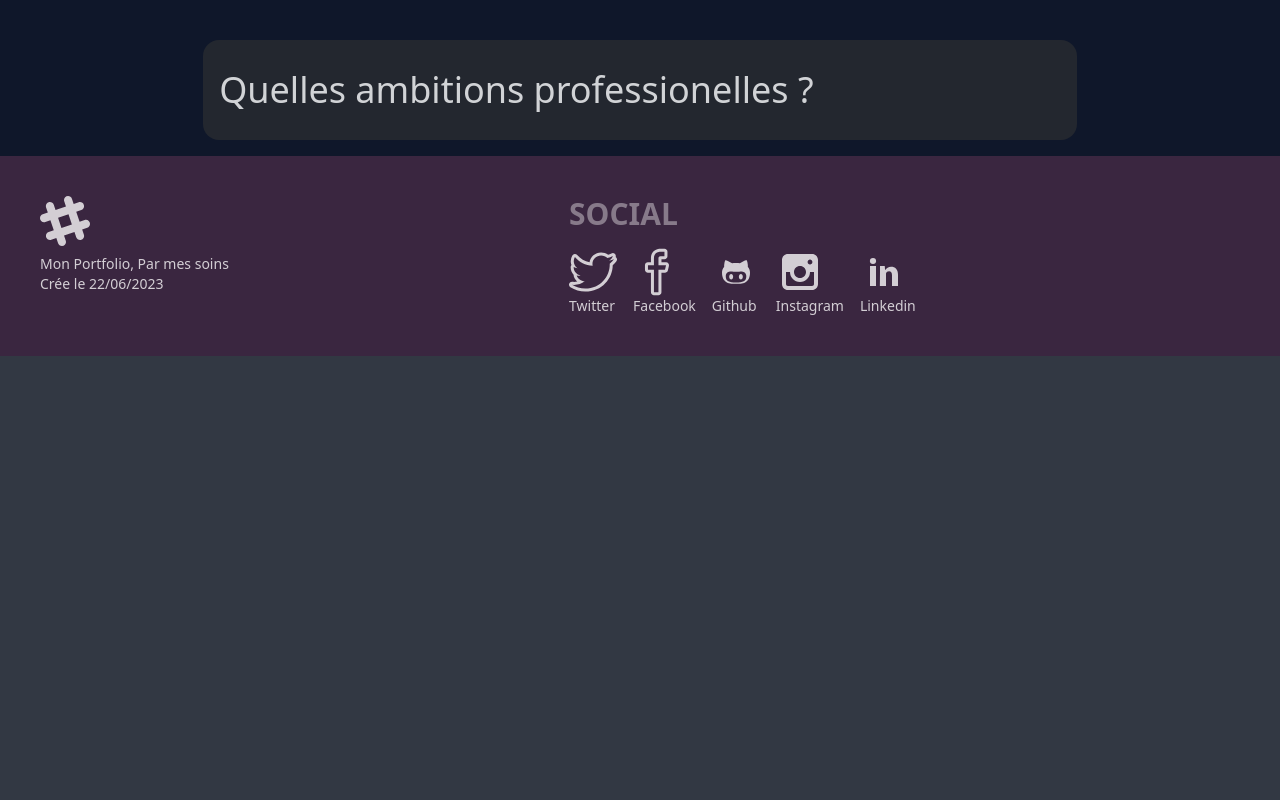
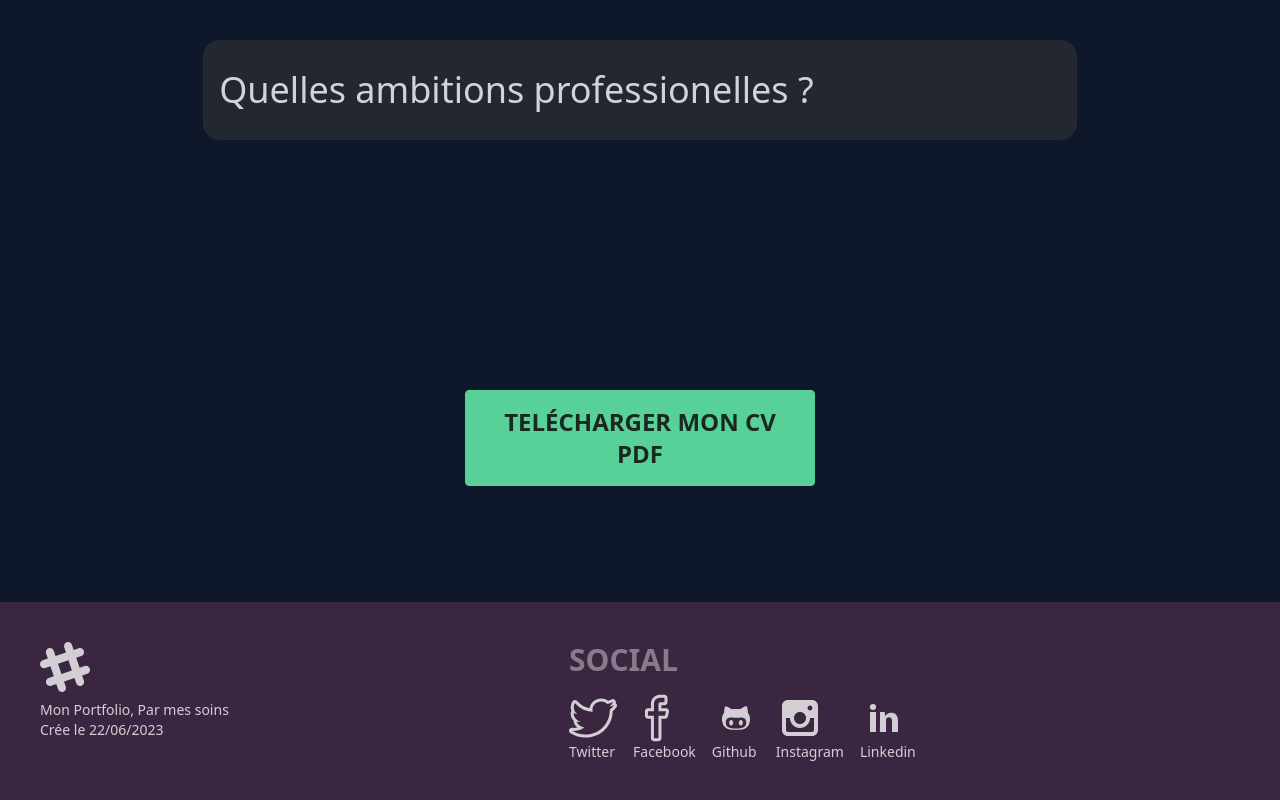
Before and after one commit to Denuet-Theo/Projet8, a Next.js app: page /about in a window 1280 px wide. Shown: the part 1028-1828 px from the top of the page. Before the commit the page ends 1384 px from the top, so only its background shows below. Built offline with nearby package versions, Linux system fonts and the light colour scheme; no server answers; the database is empty.

Commit message:
debug suite

```diff
--- a/src/components/Pdf/GenerateCvPdf.js
+++ b/src/components/Pdf/GenerateCvPdf.js
@@ -17,7 +17,7 @@ export default function GeneratePDF() {
           }
         });
       }
-      getBase64FromUrl("/CV_2023-05-18_Theo_Denuet_page-0001.jpg").then(console.log)
+      getBase64FromUrl("https://cdn-images.zety.fr/pages/modeles_cv_word_gratuits_modernes_10.png").then(console.log)
 
         function generate(){
         const doc= new jsPDF('portrait', 'px', 'a4',false)
--- a/src/pages/about.js
+++ b/src/pages/about.js
@@ -1,11 +1,11 @@
 import Head from "next/head"
 import React from 'react'
-import { collection,doc, getDocs, getDoc } from 'firebase/firestore'
+import { collection, getDocs} from 'firebase/firestore'
 import { db } from '../../firebase'
 import Layout from "../components/Layout"
 import dynamic from 'next/dynamic'
 
-//const GenerateCvPdf = dynamic(() => import('../components/Pdf/GenerateCvPdf'))
+const GenerateCvPdf = dynamic(() => import('../components/Pdf/GenerateCvPdf'))
 const Collapse = dynamic(() => import('../components/Collapse'))
 
 export default function About({entries}){
@@ -29,7 +29,7 @@ export default function About({entries}){
                     </div>
                     <Collapse need={entries}/>
                     <div className="m-auto">
-
+                        <GenerateCvPdf/>
                     </div>
                 </section>
             </Layout>
```
